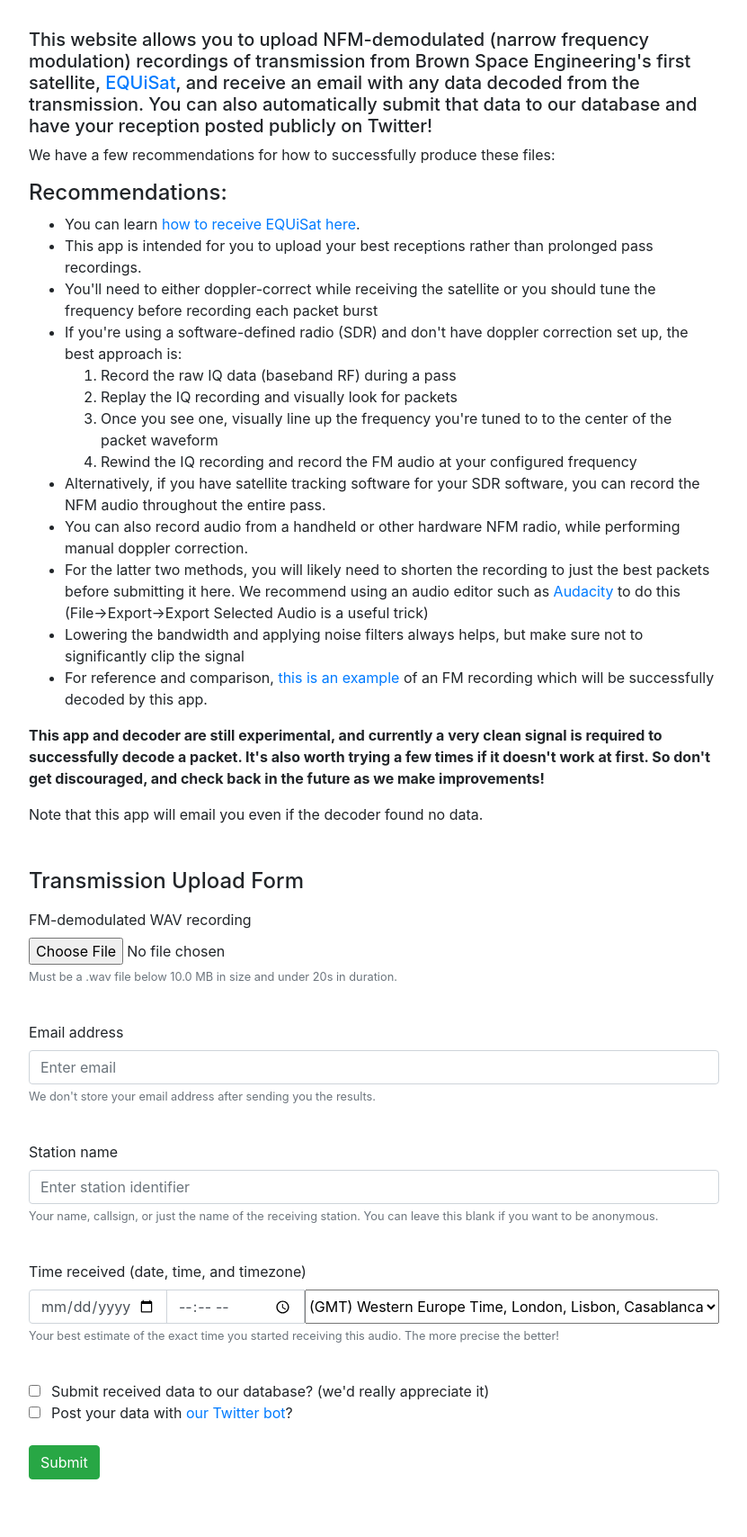
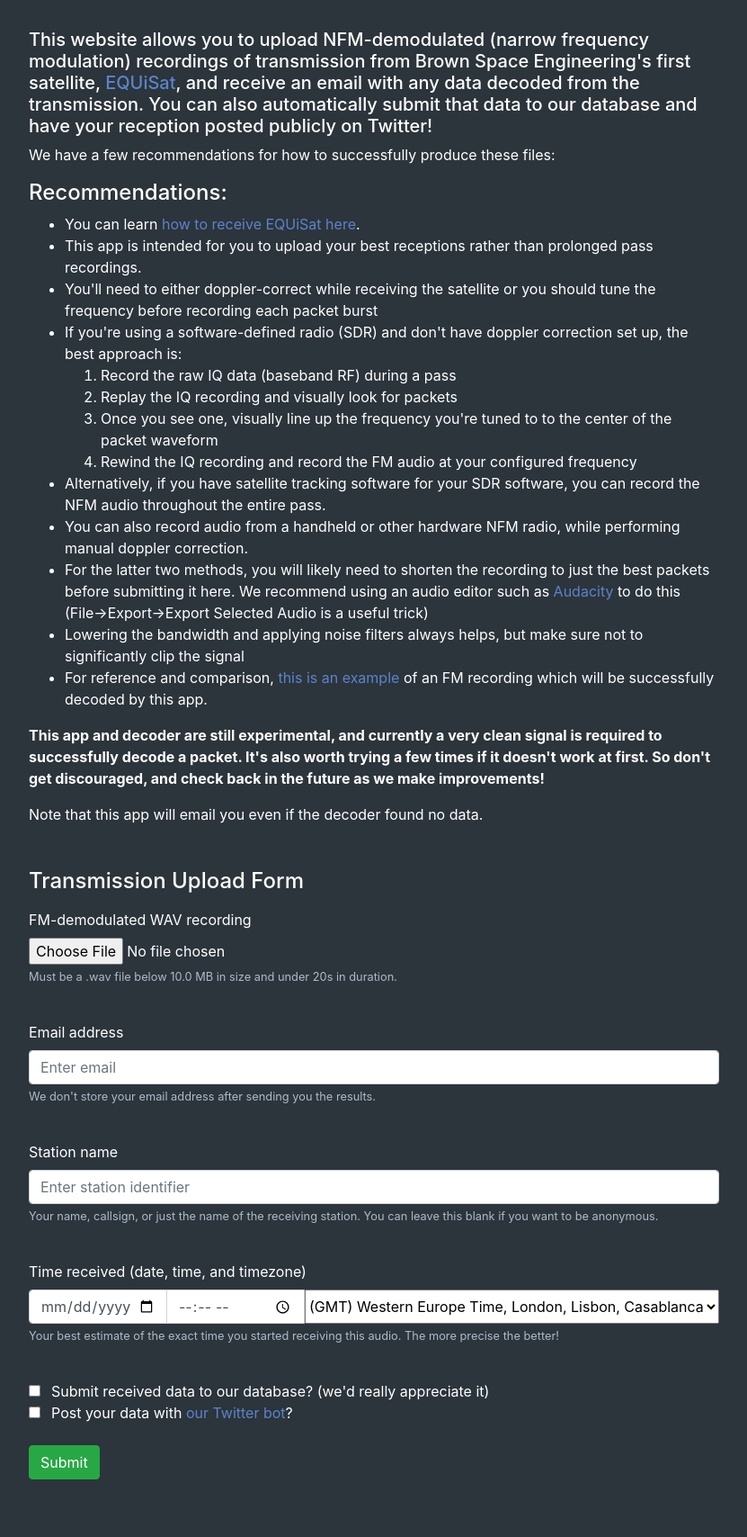
Before and after one commit to BrownSpaceEngineering/equisat-decode-server, a Flask app: page / in a window 1280 px wide. Shown: the part 62-1770 px from the top of the page at 90% size, without its empty margins (224-1055 px from the left). Run offline with Flask 2, Linux system fonts and the light colour scheme; some libraries are stand-ins or nearby versions.

Commit message:
Change color scheme

```diff
--- a/static/css/main.css
+++ b/static/css/main.css
@@ -1,5 +1,15 @@
 body {
     text-align: center;
+    background-color: #2c343c;
+    color: white;
+}
+
+.text-muted {
+    color: #acbbc8 !important;
+}
+
+a {
+    color: #5C84C8;
 }
 
 .content {
```
